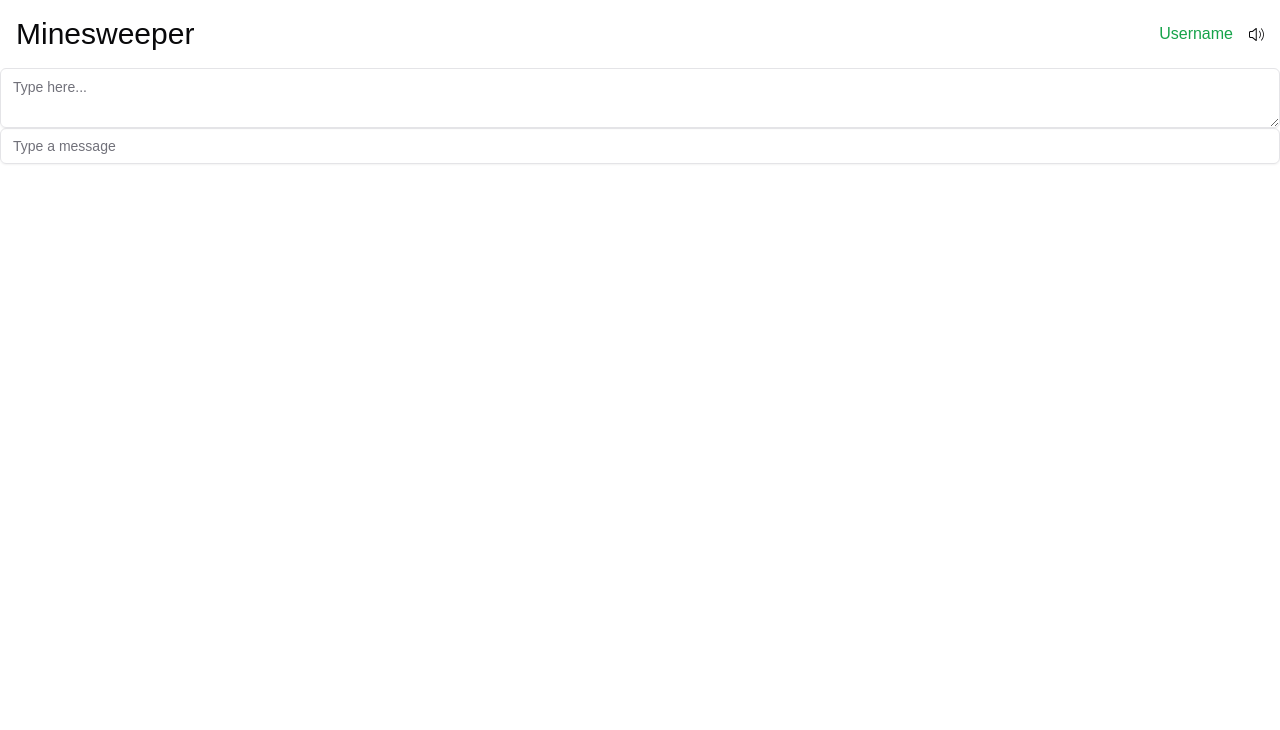
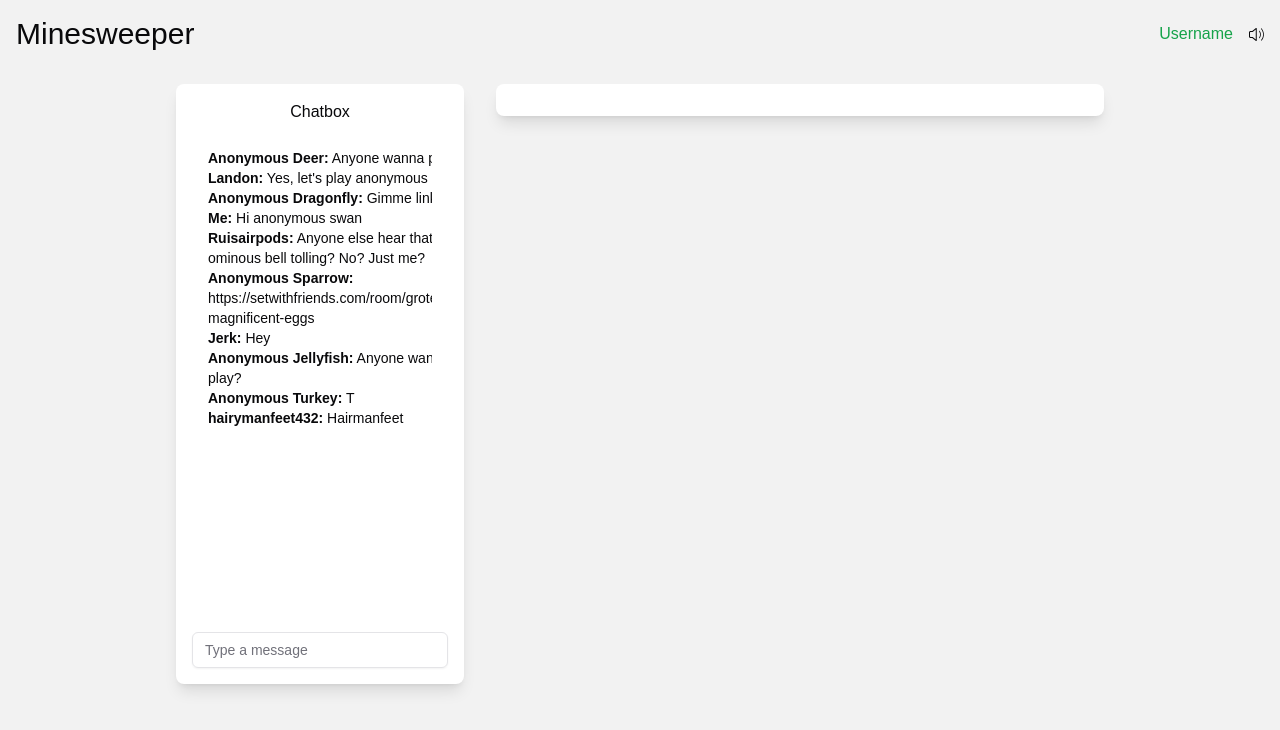
Before and after one commit to imsinha0/minesweeper, a Next.js app: page / in a window 1280 px wide. Shown: the top 730 px of the page. Built offline with nearby package versions, Linux system fonts and the light colour scheme.

Commit message:
added one user chatbox

```diff
--- a/package.json
+++ b/package.json
@@ -13,6 +13,7 @@
     "@radix-ui/react-icons": "^1.3.0",
     "@radix-ui/react-menubar": "^1.1.2",
     "@radix-ui/react-navigation-menu": "^1.2.1",
+    "@radix-ui/react-scroll-area": "^1.2.0",
     "@radix-ui/react-slot": "^1.1.0",
     "class-variance-authority": "^0.7.0",
     "clsx": "^2.1.1",
--- a/src/app/globals.css
+++ b/src/app/globals.css
@@ -14,7 +14,8 @@ body {
 
 @layer base {
   :root {
-    --background: 0 0% 100%;
+    //--background: 0 0% 100%;
+    --background: 0, 0%, 95%;
     --foreground: 240 10% 3.9%;
     --card: 0 0% 100%;
     --card-foreground: 240 10% 3.9%;
--- a/src/app/page.tsx
+++ b/src/app/page.tsx
@@ -1,17 +1,26 @@
 
 import { Button } from "@/components/ui/button"
 import { Textarea } from "@/components/ui/textarea"
-import { Input } from "@/components/ui/input"
+import Chatbox from "../components/chatbox"
 
 
 export default function Home() {
   return (
-    <div>
-    <Textarea placeholder="Type here..." />
 
-<Input type="text" placeholder="Type a message"/>
 
+<div className="flex px-40">
+  <div className="w-1/3 p-4 ">
+    <div > {/* className="bg-white shadow-lg rounded-lg p-4" */}
+
+      <Chatbox/>
     </div>
+  </div>
+
+  <div className ="w-2/3 p-4">
+    <div className ="bg-white shadow-lg rounded-lg p-4">
+    </div>
+  </div>
+</div>
 
   );
 }
--- /dev/null
+++ b/src/components/chatbox.tsx
@@ -0,0 +1,54 @@
+"use client";
+import { Input } from "@/components/ui/input";
+import { ScrollArea } from "@/components/ui/scroll-area";
+import { useState } from "react";
+
+export default function Chatbox() {
+    const [messages, setMessages] = useState([
+        { id: 1, username: "Anonymous Deer", text: "Anyone wanna play" },
+        { id: 2, username: "Landon", text: "Yes, let's play anonymous deer" },
+        { id: 3, username: "Anonymous Dragonfly", text: "Gimme link" },
+        { id: 4, username: "Me", text: "Hi anonymous swan" },
+        { id: 5, username: "Ruisairpods", text: "Anyone else hear that ominous bell tolling? No? Just me?" },
+        { id: 6, username: "Anonymous Sparrow", text: "https://setwithfriends.com/room/grotesque-magnificent-eggs" },
+        { id: 7, username: "Jerk", text: "Hey" },
+        { id: 8, username: "Anonymous Jellyfish", text: "Anyone wanna play?" },
+        { id: 9, username: "Anonymous Turkey", text: "T" },
+        { id: 10, username: "hairymanfeet432", text: "Hairmanfeet" },
+    ]);
+    const [newMessage, setNewMessage] = useState("");
+
+    const handleKeyDown = (e) => {
+        if (e.key === "Enter" && newMessage.trim() !== "") {
+            const newMessageObject = {
+                id: messages.length + 1,
+                username: "Me", // You could make this dynamic if needed
+                text: newMessage,
+            };
+            setMessages([...messages, newMessageObject]);
+            setNewMessage(""); // Clear the input field
+        }
+    };
+
+    return (
+        <div className="bg-white shadow-lg rounded-lg p-4">
+            <p className="text-center">Chatbox</p>
+
+            <ScrollArea className="h-[500px] rounded-md p-4 space-y-2">
+                {messages.map((message) => (
+                    <div key={message.id} className="text-sm">
+                        <span className="font-bold">{message.username}:</span> {message.text}
+                    </div>
+                ))}
+            </ScrollArea>
+
+            <Input
+                placeholder="Type a message"
+                value={newMessage}
+                onChange={(e) => setNewMessage(e.target.value)}
+                onKeyDown={handleKeyDown}
+                className="w-[300 px] mt-2"
+            />
+        </div>
+    );
+}
--- /dev/null
+++ b/src/components/ui/scroll-area.tsx
@@ -0,0 +1,48 @@
+"use client"
+
+import * as React from "react"
+import * as ScrollAreaPrimitive from "@radix-ui/react-scroll-area"
+
+import { cn } from "@/lib/utils"
+
+const ScrollArea = React.forwardRef<
+  React.ElementRef<typeof ScrollAreaPrimitive.Root>,
+  React.ComponentPropsWithoutRef<typeof ScrollAreaPrimitive.Root>
+>(({ className, children, ...props }, ref) => (
+  <ScrollAreaPrimitive.Root
+    ref={ref}
+    className={cn("relative overflow-hidden", className)}
+    {...props}
+  >
+    <ScrollAreaPrimitive.Viewport className="h-full w-full rounded-[inherit]">
+      {children}
+    </ScrollAreaPrimitive.Viewport>
+    <ScrollBar />
+    <ScrollAreaPrimitive.Corner />
+  </ScrollAreaPrimitive.Root>
+))
+ScrollArea.displayName = ScrollAreaPrimitive.Root.displayName
+
+const ScrollBar = React.forwardRef<
+  React.ElementRef<typeof ScrollAreaPrimitive.ScrollAreaScrollbar>,
+  React.ComponentPropsWithoutRef<typeof ScrollAreaPrimitive.ScrollAreaScrollbar>
+>(({ className, orientation = "vertical", ...props }, ref) => (
+  <ScrollAreaPrimitive.ScrollAreaScrollbar
+    ref={ref}
+    orientation={orientation}
+    className={cn(
+      "flex touch-none select-none transition-colors",
+      orientation === "vertical" &&
+        "h-full w-2.5 border-l border-l-transparent p-[1px]",
+      orientation === "horizontal" &&
+        "h-2.5 flex-col border-t border-t-transparent p-[1px]",
+      className
+    )}
+    {...props}
+  >
+    <ScrollAreaPrimitive.ScrollAreaThumb className="relative flex-1 rounded-full bg-border" />
+  </ScrollAreaPrimitive.ScrollAreaScrollbar>
+))
+ScrollBar.displayName = ScrollAreaPrimitive.ScrollAreaScrollbar.displayName
+
+export { ScrollArea, ScrollBar }
```
Also changed, not shown: 1 other file (tests, documents, lock files or other folders).
